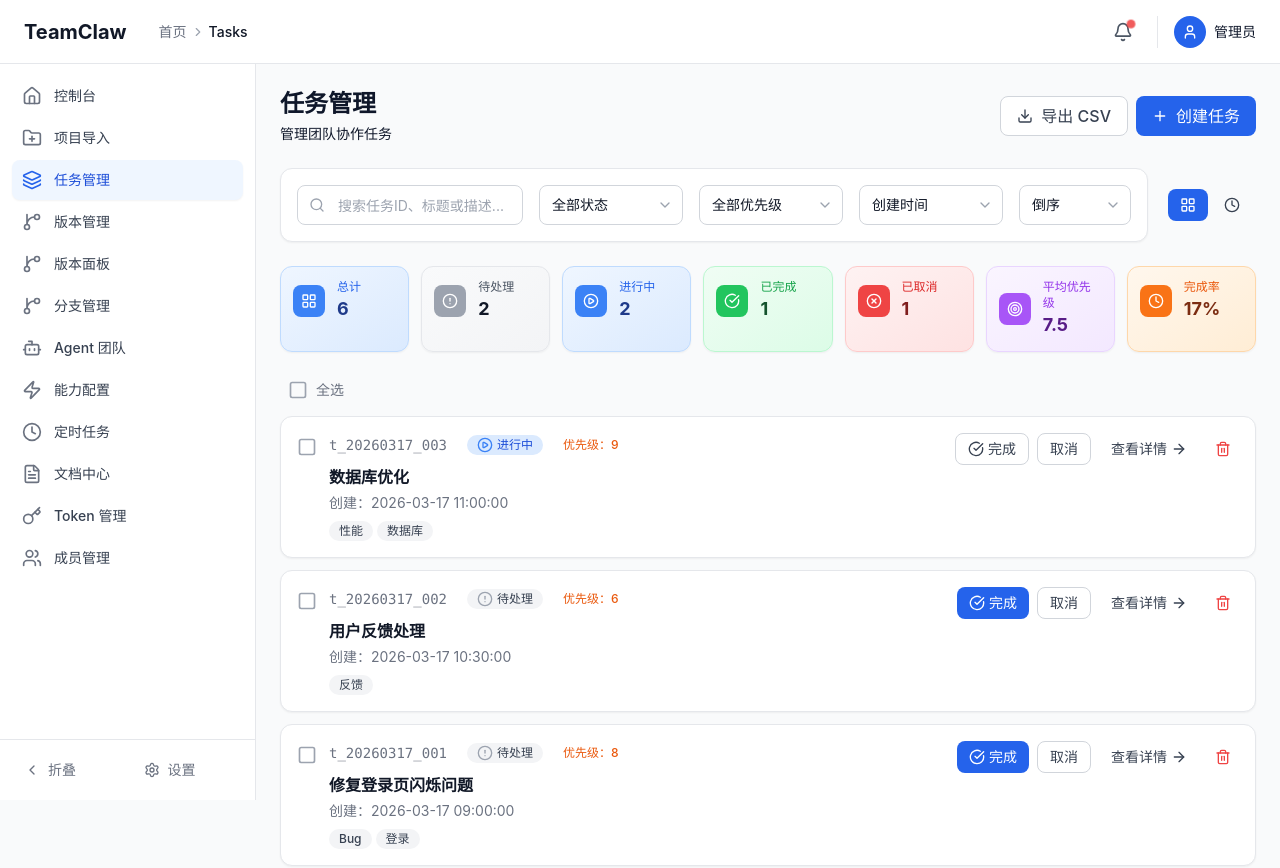
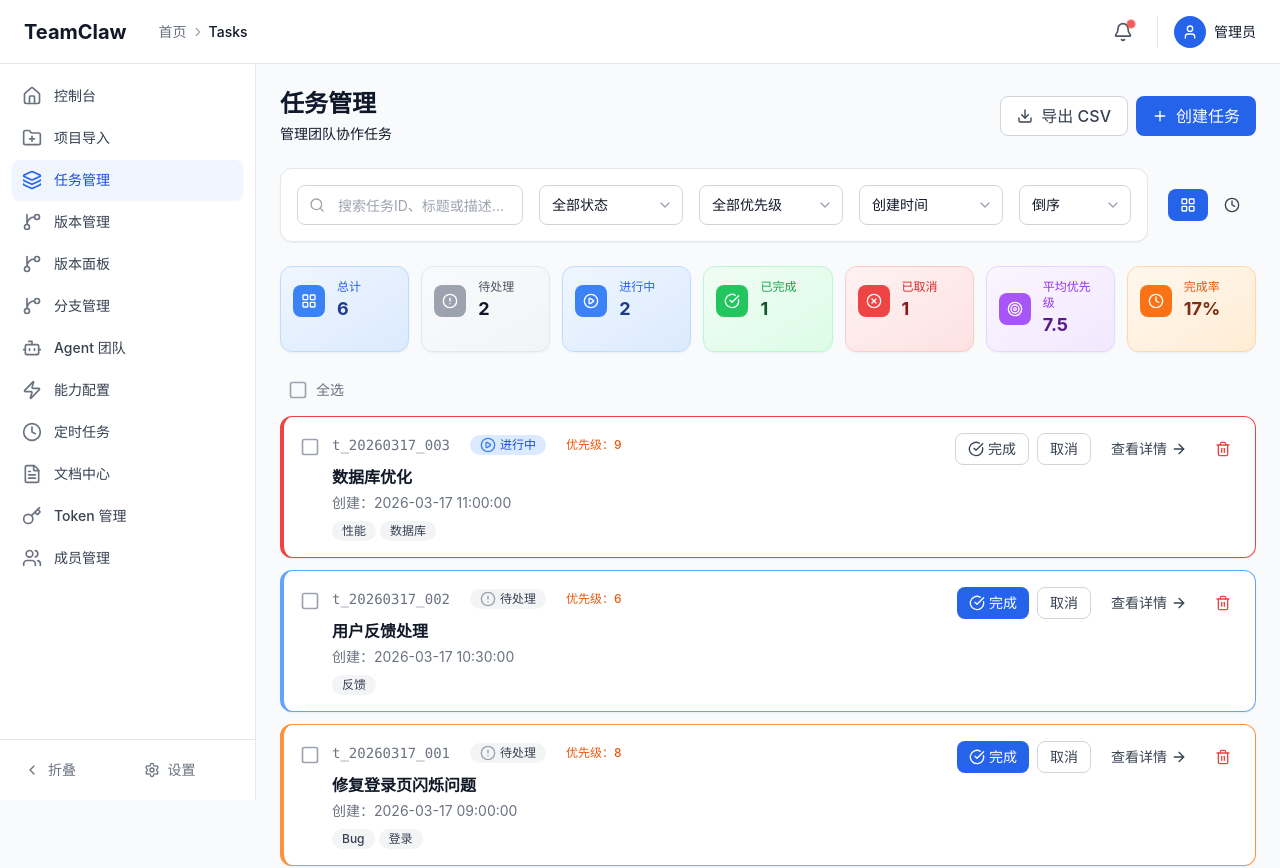
Before and after one commit to weisiwu/teamclaw, a Next.js app: page /tasks in a window 1280 px wide. Shown: the top 868 px of the page. Built offline with nearby package versions, Linux system fonts and the light colour scheme.

Commit message:
iter-7: 方向5 - 数据展示增强：Members表格斑马纹 + Tasks优先级颜色指示器

```diff
--- a/app/members/page.tsx
+++ b/app/members/page.tsx
@@ -412,8 +412,8 @@ export default function MembersPage() {
                 </tr>
               </thead>
               <tbody className="divide-y dark:divide-slate-700">
-                {filteredMembers.map((member) => (
-                  <tr key={member.id} className="hover:bg-gray-50 dark:hover:bg-slate-700/50 transition-colors">
+                {filteredMembers.map((member, idx) => (
+                  <tr key={member.id} className={`hover:bg-gray-50 dark:hover:bg-slate-700/50 transition-colors ${idx % 2 === 1 ? 'bg-gray-50/60 dark:bg-slate-800/20' : ''}`}>
                     <td className="px-4 py-3">
                       <input
                         type="checkbox"
--- a/app/tasks/page.tsx
+++ b/app/tasks/page.tsx
@@ -90,6 +90,13 @@ const PRIORITY_LABEL_MAP: Record<string, string> = {
 };
 
 const getPriorityText = (value: string | number) => PRIORITY_OPTIONS.find(o => o.value === String(value))?.text ?? String(value);
+const getPriorityColor = (value: string | number): string => {
+  const num = Number(value);
+  if (num >= 9) return "border-l-4 border-red-500";
+  if (num >= 7) return "border-l-4 border-orange-400";
+  if (num >= 5) return "border-l-4 border-blue-400";
+  return "border-l-4 border-gray-300 dark:border-gray-600";
+};
 
 // 状态图标组件
 const getStatusIcon = (status: TaskStatus) => {
@@ -206,7 +213,7 @@ function TaskCard({
   onStatusChange: (id: string, status: TaskStatus) => void;
 }) {
   return (
-    <Card className="hover:shadow-md transition-shadow">
+    <Card className={`hover:shadow-md transition-shadow ${getPriorityColor(task.priority)}`}>
       <CardContent className="p-4">
         <div className="flex items-start justify-between gap-4">
           <div className="flex items-start gap-3">
@@ -910,7 +917,7 @@ function TasksContent() {
                       </div>
 
                       {/* 时间线内容 */}
-                      <Card className="flex-1">
+                      <Card className={`flex-1 ${getPriorityColor(task.priority)}`}>
                         <CardContent className="p-4">
                           <div className="flex items-start justify-between">
                             <div>
```
